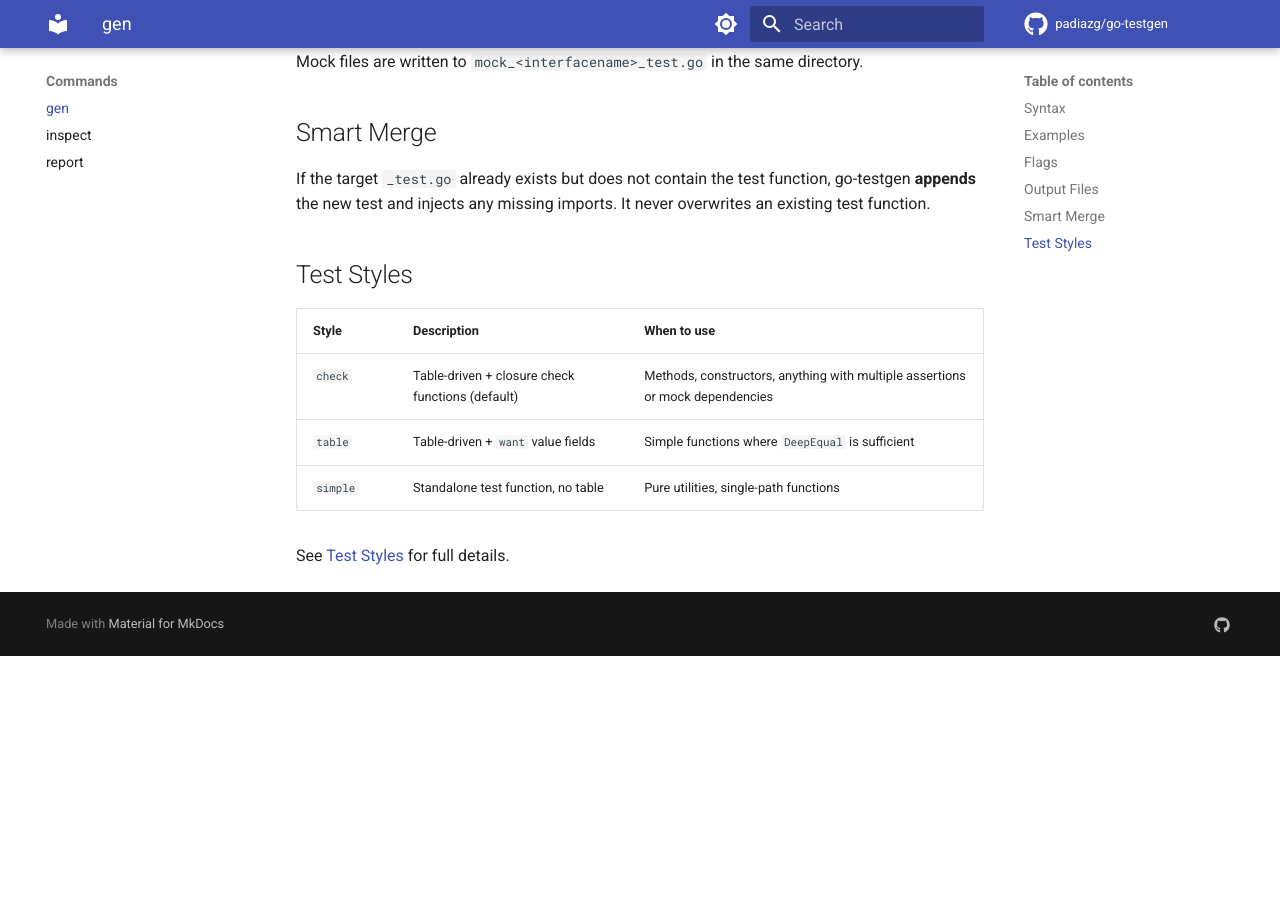
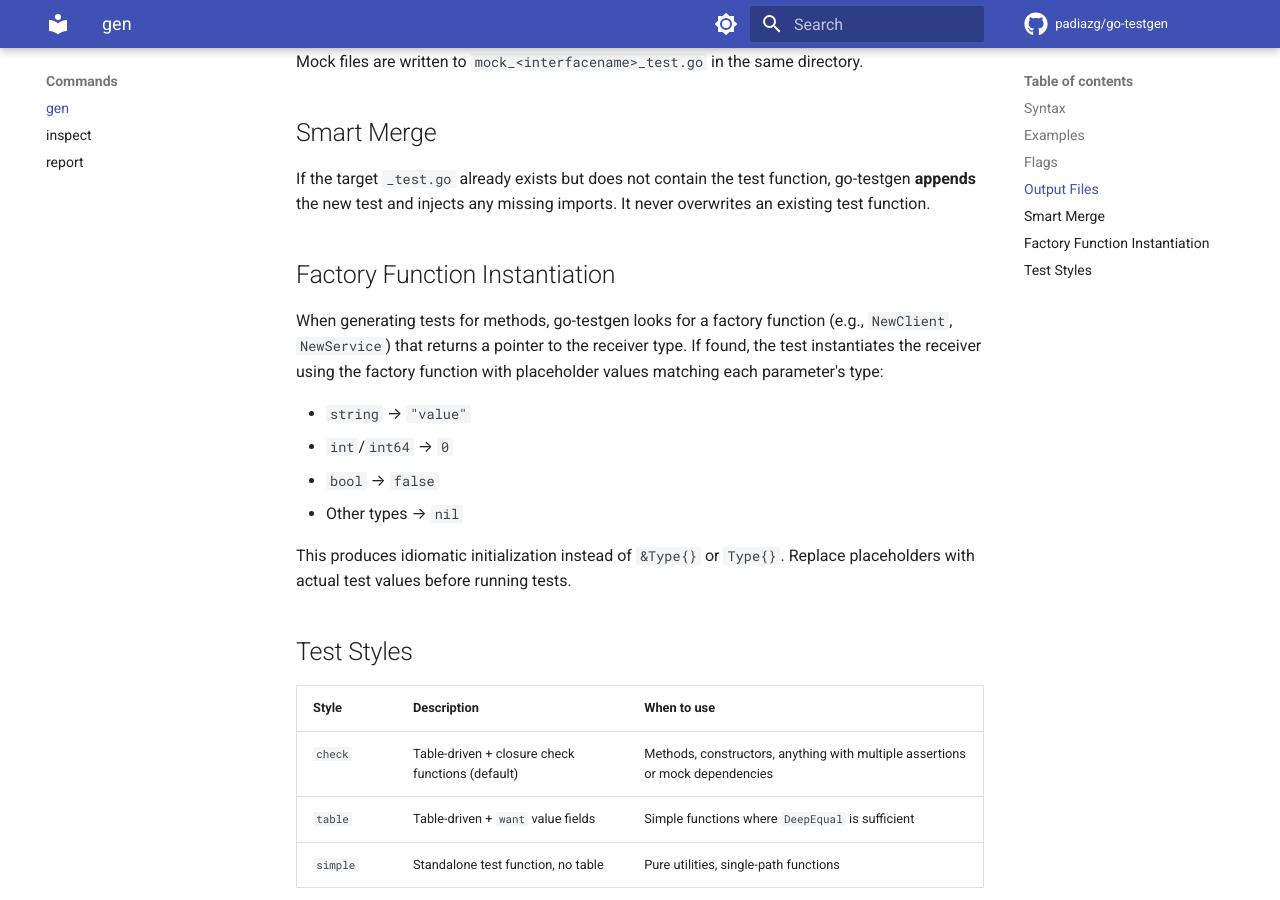
Before and after one commit to padiazg/go-testgen, an MkDocs documentation site: the page built from doc/docs/commands/gen.md, in a window 1280 px wide and 900 px high, scrolled down 1680 px. Built offline with MkDocs 1.6.1 and Material for MkDocs 9.7.7, drawn with Linux system fonts in a browser that asks for light colours; comment, search, counter and statistics services are not loaded; before the commit the page ends 2336 px from its top, so only the background shows below that.

Commit message:
Updated docs
Signed-off-by: Patricio Diaz <padiazg@gmail.com>

```diff
--- a/doc/docs/commands/gen.md
+++ b/doc/docs/commands/gen.md
@@ -66,6 +66,17 @@ Mock files are written to `mock_<interfacename>_test.go` in the same directory.
 
 If the target `_test.go` already exists but does not contain the test function, go-testgen **appends** the new test and injects any missing imports. It never overwrites an existing test function.
 
+## Factory Function Instantiation
+
+When generating tests for methods, go-testgen looks for a factory function (e.g., `NewClient`, `NewService`) that returns a pointer to the receiver type. If found, the test instantiates the receiver using the factory function with placeholder values matching each parameter's type:
+
+- `string` → `"value"`
+- `int`/`int64` → `0`
+- `bool` → `false`
+- Other types → `nil`
+
+This produces idiomatic initialization instead of `&Type{}` or `Type{}`. Replace placeholders with actual test values before running tests.
+
 ## Test Styles
 
 | Style | Description | When to use |
```
